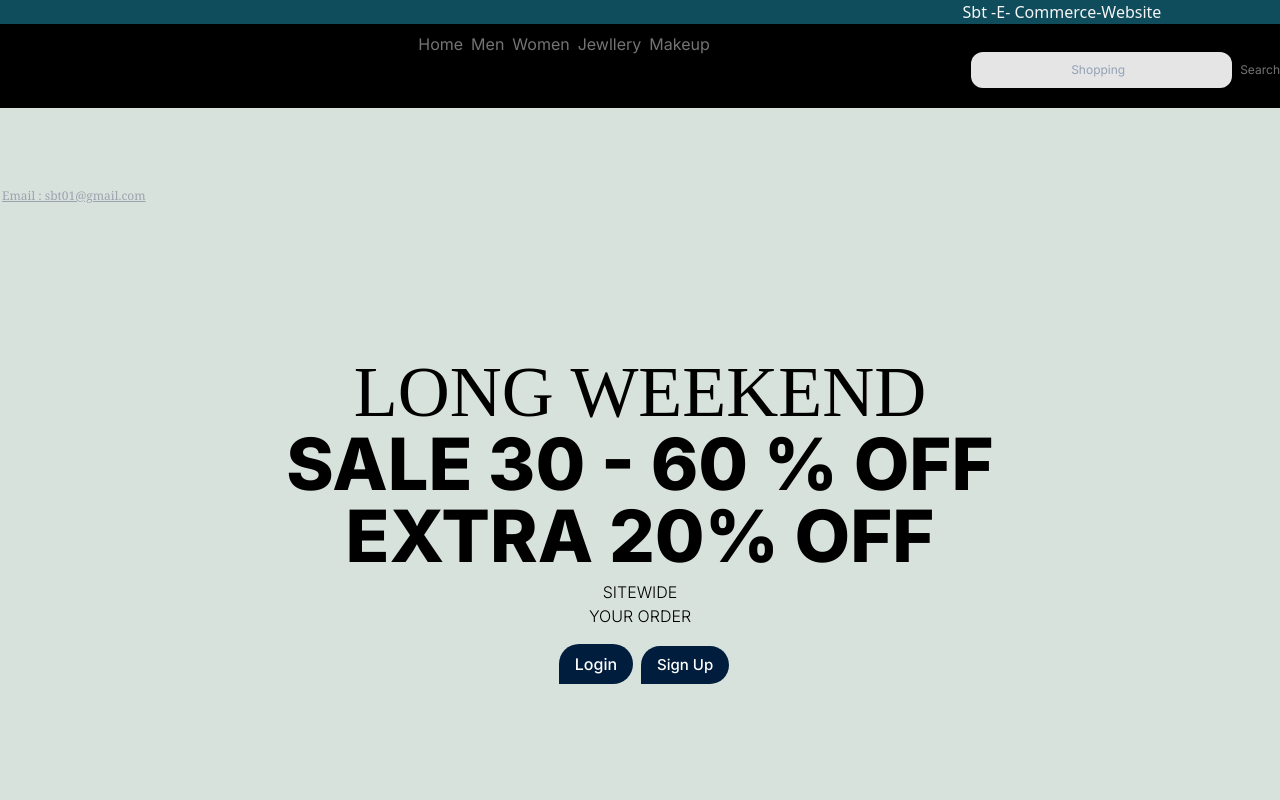
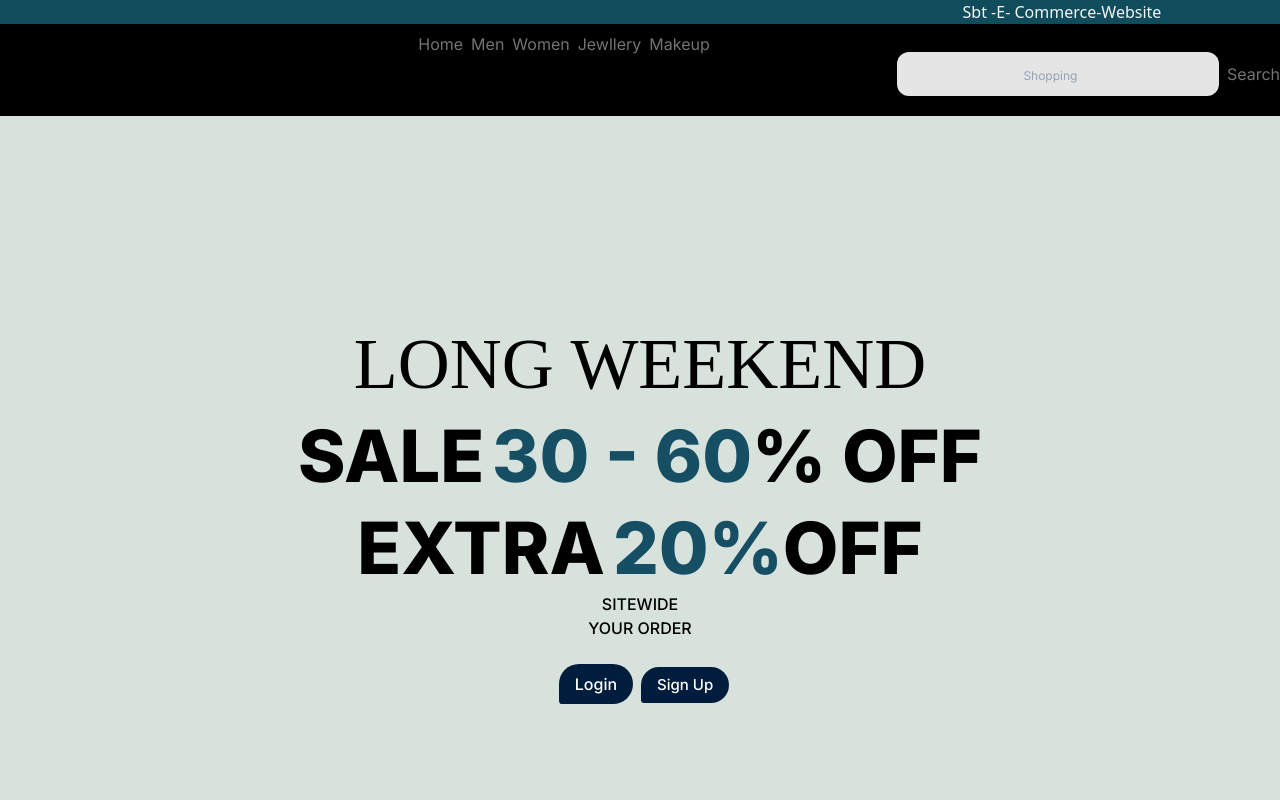
Before and after one commit to Sabahat-Shakeel/e-commerce-website, a Next.js app: page / in a window 1280 px wide. Shown: the top 800 px of the page. Built offline with nearby package versions, Linux system fonts and the light colour scheme.

Commit message:
updated some tailwind

```diff
--- a/src/app/hello/page.tsx
+++ b/src/app/hello/page.tsx
@@ -2,32 +2,30 @@ import React from "react";
 const Main = () => {
   return (
     <div>
-      <main className="bg-[#d8e2dc] content-center h-72 lg:h-screen">
+      <main className="bg-[#d8e2dc] content-center h-screen lg:h-screen">
 
-        <h3 className="text-gray-400 -translate-y-16 text-[6px] font-serif underline cursor-pointer hover:underline-offset-2 lg:text-xs lg:-translate-y-36 lg:pb-2 ml-[2px] ">
-          Email : sbt01@gmail.com
-        </h3>
 
-        {/* <img className="h-40" src="/sbt.png" alt="" /> */}
+
+
         <div className="">
-        <h1 className="flex justify-center font-[Poppins] font-extralight text-2xl  lg:text-7xl ">
+        <h1 className="flex justify-center font-[Poppins] font-normal text-4xl  lg:text-7xl ">
           LONG WEEKEND{" "}
         </h1>
-        <h1 className=" font-extrabold flex justify-center text-2xl lg:text-7xl">
-          SALE 30 - 60 % OFF{" "}
+        <h1 className=" font-extrabold flex justify-center pt-5 text-3xl lg:text-7xl">
+          SALE  <span className="text-cyan-900 ml-2"> 30 - 60</span>  % OFF{" "}
         </h1>
 
-        <h1 className="flex justify-center font-extrabold text-2xl lg:text-7xl">
-          EXTRA 20% OFF{" "}
+        <h1 className="flex justify-center font-extrabold text-4xl pt-5 lg:text-7xl">
+          EXTRA <span className="text-cyan-900 ml-2">20%</span> OFF{" "}
         </h1>
         </div>
-        <p className="flex justify-center font-light text-[6px] lg:text-base lg:pt-2 ">SITEWIDE</p>
-        <p className="flex justify-center font-light text-[6px] lg:text-base lg:pb-4  ">YOUR ORDER</p>
-        <div className="text-center">
-          <button className="inline-block hover:scale-105 text-[10px] px-2  ml-2 shadow-yellow-400 bg-[#001d3d] rounded-br-3xl rounded-t-3xl text-white font-medium hover:opacity-95 lg:text-base lg:px-4 lg:py-2">
+        <p className="flex justify-center font-medium pt-2 text-sm lg:text-base lg:pt-2 ">SITEWIDE</p>
+        <p className="flex justify-center font-medium text-sm lg:text-base lg:pb-4  ">YOUR ORDER</p>
+        <div className="text-center pt-2">
+          <button className="inline-block hover:scale-105 text-sm px-2 ml-2 shadow-yellow-400 bg-[#001d3d] sm:rounded-br-3xl sm:rounded-t-3xl text-white font-medium hover:opacity-95 lg:text-base lg:px-4 lg:py-2 rounded  ">
             Login
           </button>
-          <button className="inline-block hover:scale-105 text-[10px] px-1  ml-2 shadow-yellow-400 bg-[#001d3d] rounded-br-3xl rounded-t-3xl text-white font-medium hover:opacity-95 lg:text-[15px] lg:px-4 lg:py-2  ">
+          <button className="inline-block hover:scale-105 text-sm px-2  ml-2 shadow-yellow-400 bg-[#001d3d] sm:rounded-br-3xl sm:rounded-t-3xl text-white font-medium hover:opacity-95 lg:text-[15px] lg:px-4 lg:py-2 rounded  ">
             Sign Up
           </button>
           </div>
--- a/src/app/navbar/page.tsx
+++ b/src/app/navbar/page.tsx
@@ -8,13 +8,13 @@ function Navbar() {
       {/* <h1 className="font-extrabold text-pink-600 text-opacity-80 py-2 ">sbt-brand</h1> */}
       <div className="marquee-container  bg-[#0f4c5c]">
         <div className="marquee-content  ">
-          <span className="sm:text-base  text-[9px] font-extralight font-sans text-neutral-100 hover:text-gray-200 ">
+          <span className="sm:text-base  text-sm font-extralight font-sans text-neutral-100 hover:text-gray-200 ">
             Sbt -E- Commerce-Website
           </span>
         </div>
       </div>
       <div className="bg-black  ">
-        <nav className=" text-xs   ">
+        <nav className=" text-base   ">
           <ul className="flex lg:justify-center ml-2 gap-2 sm:text-base sm:mr-40 sm:pt-2 sm:flex lg:flex xl:flex 2xl:flex   ">
             <li className=" text-neutral-500 dark:text-neutral-300 hover:text-gray-100">
               <Link href="/">Home</Link>
@@ -33,7 +33,7 @@ function Navbar() {
             </li>
           </ul>
 
-          <div className="flex ml-11 justify-center sm:ml-20 sm:flex sm:justify-end ">
+          <div className="flex  justify-center sm:ml-20 sm:flex sm:justify-end ">
             <input
               className="rounded-lg m-2 sm:placeholder:px-14 sm:py-[10px] sm:m-2 lg:px-11 xl:px-11 sm:rounded-xl bg-neutral-200 hover:bg-gray-100 dark:text-neutral-900  placeholder:text-[12px] outline-none placeholder-slate-400 text-center sm:-translate-y-3  sm:ml-44"
               type="search"
```
